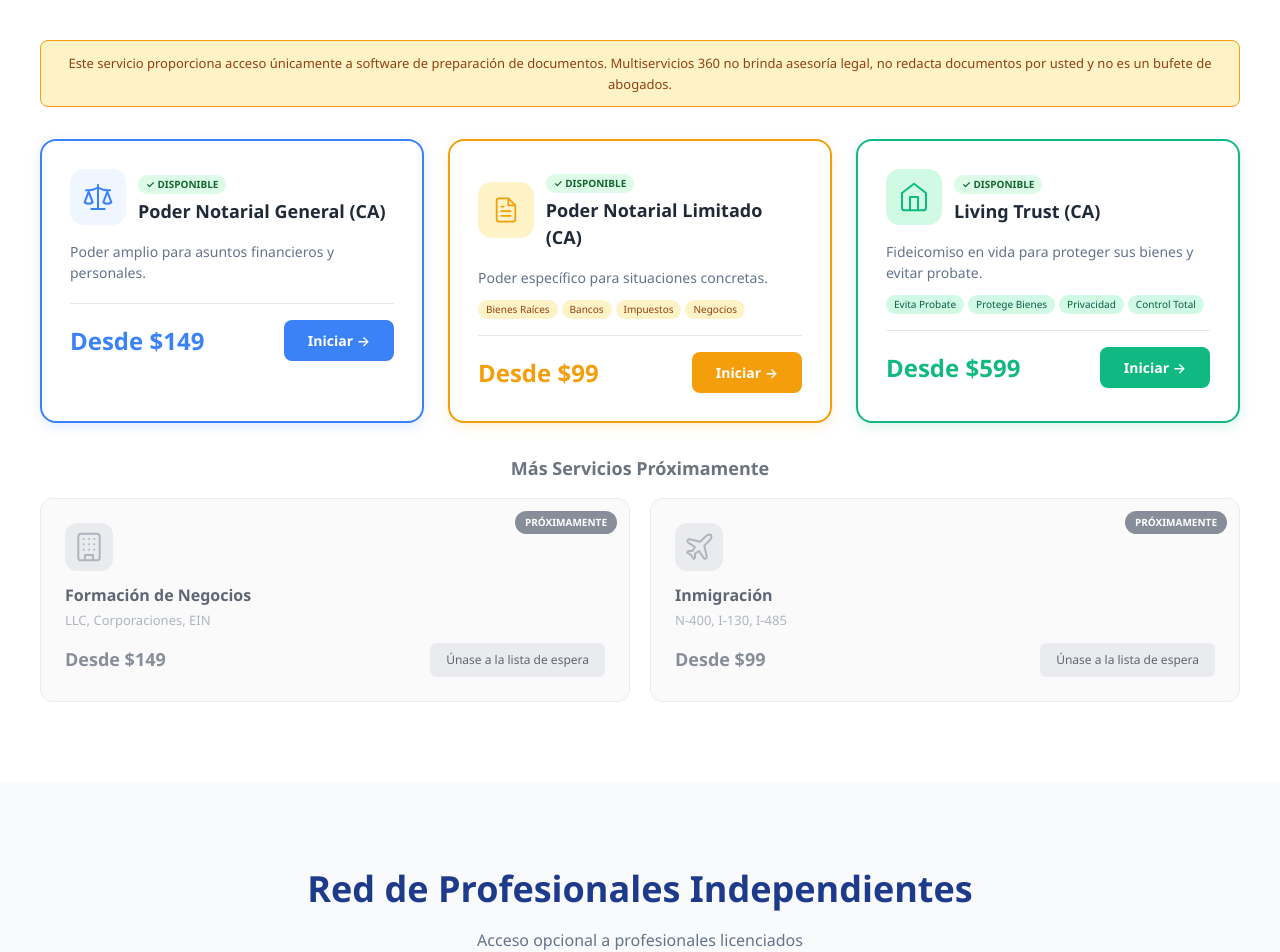
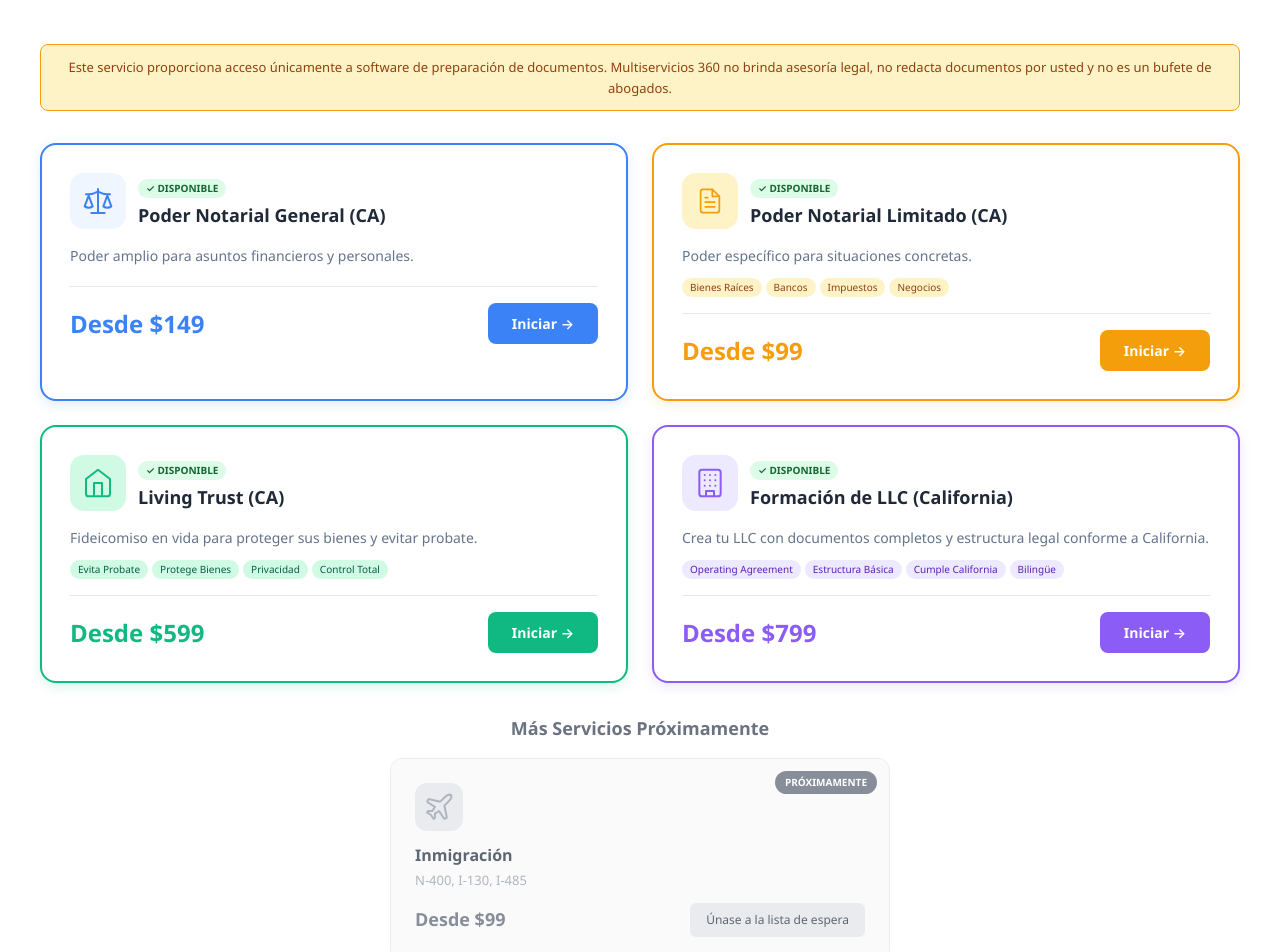
Before and after one commit to Ahorasi360/multiservicios360, a Next.js app: page / in a window 1280 px wide. Shown: the part 840-1792 px from the top of the page. Built offline with nearby package versions, Linux system fonts and the light colour scheme.

Commit message:
Activate LLC service on homepage - remove Coming Soon

```diff
--- a/app/page.js
+++ b/app/page.js
@@ -32,8 +32,8 @@ const TRANSLATIONS = {
       subtitle: 'Multiservicios 360 es una plataforma tecnológica bilingüe que permite a las personas preparar sus propios documentos legales utilizando herramientas guiadas de software.',
       ctaGeneral: 'Crear Poder General',
       ctaLimited: 'Crear Poder Limitado',
-      ctaTrust: 'Crear Living Trust',
       ctaTrust: 'Crear Fideicomiso en Vida',
+      ctaLLC: 'Crear LLC en California',
       trust1: '100% Bilingüe',
       trust2: 'Autoayuda Legal',
       trust3: 'California',
@@ -65,13 +65,15 @@ const TRANSLATIONS = {
         cta: 'Iniciar',
         features: ['Evita Probate', 'Protege Bienes', 'Privacidad', 'Control Total'],
       },
+      llc: {
+        title: 'Formación de LLC (California)',
+        desc: 'Crea tu LLC con documentos completos y estructura legal conforme a California.',
+        price: 'Desde $799',
+        cta: 'Iniciar',
+        features: ['Operating Agreement', 'Estructura Básica', 'Cumple California', 'Bilingüe'],
+      },
       comingSoon: 'PRÓXIMAMENTE',
       waitlist: 'Únase a la lista de espera',
-      business: {
-        title: 'Formación de Negocios',
-        desc: 'LLC, Corporaciones, EIN',
-        price: 'Desde $149',
-      },
       immigration: {
         title: 'Inmigración',
         desc: 'N-400, I-130, I-485',
@@ -126,6 +128,7 @@ const TRANSLATIONS = {
       ctaGeneral: 'Create General POA',
       ctaLimited: 'Create Limited POA',
       ctaTrust: 'Create Living Trust',
+      ctaLLC: 'Create California LLC',
       ctaSecondary: 'View Services',
       trust1: '100% Bilingual',
       trust2: 'Legal Self-Help',
@@ -158,13 +161,15 @@ const TRANSLATIONS = {
         cta: 'Start',
         features: ['Avoid Probate', 'Protect Assets', 'Privacy', 'Full Control'],
       },
+      llc: {
+        title: 'LLC Formation (California)',
+        desc: 'Create your LLC with complete documents and legal structure compliant with California.',
+        price: 'From $799',
+        cta: 'Start',
+        features: ['Operating Agreement', 'Basic Structure', 'CA Compliant', 'Bilingual'],
+      },
       comingSoon: 'COMING SOON',
       waitlist: 'Join the waitlist',
-      business: {
-        title: 'Business Formation',
-        desc: 'LLC, Corporations, EIN',
-        price: 'From $149',
-      },
       immigration: {
         title: 'Immigration',
         desc: 'N-400, I-130, I-485',
@@ -229,7 +234,7 @@ export default function HomePage() {
           .hero-preview { display: none !important; }
           .trust-badges { flex-direction: column !important; gap: 12px !important; align-items: center; }
           .services-grid { grid-template-columns: 1fr !important; }
-          .services-grid-3 { grid-template-columns: 1fr !important; }
+          .services-grid-4 { grid-template-columns: 1fr !important; }
           .team-grid { grid-template-columns: repeat(2, 1fr) !important; }
           .why-grid { grid-template-columns: 1fr 1fr !important; gap: 24px !important; }
           .footer-grid { grid-template-columns: 1fr !important; gap: 32px !important; text-align: center; }
@@ -309,7 +314,7 @@ export default function HomePage() {
         )}
       </nav>
 
-      {/* Hero Section - THREE CTAs */}
+      {/* Hero Section - FOUR CTAs */}
       <section style={{ background: 'linear-gradient(135deg, #1E3A8A 0%, #1E40AF 50%, #1D4ED8 100%)', color: 'white', padding: '60px 16px', position: 'relative', overflow: 'hidden' }}>
         <div style={{ position: 'absolute', top: 0, left: 0, right: 0, bottom: 0, backgroundImage: 'radial-gradient(circle at 20% 50%, rgba(255,255,255,0.1) 0%, transparent 50%)' }} />
         <div style={{ maxWidth: '1200px', margin: '0 auto', position: 'relative', zIndex: 1 }}>
@@ -326,7 +331,7 @@ export default function HomePage() {
                 {t.hero.subtitle}
               </p>
 
-              {/* THREE CTA BUTTONS */}
+              {/* FOUR CTA BUTTONS */}
               <div className="hero-buttons" style={{ display: 'flex', gap: '12px', marginBottom: '32px', flexWrap: 'wrap' }}>
                 <Link href="/poa" style={{ display: 'inline-flex', alignItems: 'center', gap: '8px', padding: '14px 24px', backgroundColor: '#FCD34D', color: '#1E3A8A', textDecoration: 'none', borderRadius: '10px', fontWeight: '700', fontSize: '14px', boxShadow: '0 4px 14px rgba(252, 211, 77, 0.4)' }}>
                   {t.hero.ctaGeneral} <ArrowRightIcon />
@@ -336,6 +341,9 @@ export default function HomePage() {
                 </Link>
                 <Link href="/trust" style={{ display: 'inline-flex', alignItems: 'center', gap: '8px', padding: '14px 24px', backgroundColor: '#10B981', color: 'white', textDecoration: 'none', borderRadius: '10px', fontWeight: '700', fontSize: '14px', boxShadow: '0 4px 14px rgba(16, 185, 129, 0.4)' }}>
                   {t.hero.ctaTrust} <ArrowRightIcon />
+                </Link>
+                <Link href="/llc" style={{ display: 'inline-flex', alignItems: 'center', gap: '8px', padding: '14px 24px', backgroundColor: 'rgba(255,255,255,0.15)', color: 'white', textDecoration: 'none', borderRadius: '10px', fontWeight: '700', fontSize: '14px', border: '2px solid rgba(255,255,255,0.4)', boxShadow: '0 4px 14px rgba(0,0,0,0.1)' }}>
+                  {t.hero.ctaLLC} <ArrowRightIcon />
                 </Link>
               </div>
 
@@ -357,20 +365,12 @@ export default function HomePage() {
                     { icon: <ScaleIcon />, label: 'General POA', link: '/poa' },
                     { icon: <FileTextIcon />, label: 'Limited POA', link: '/limited-poa' },
                     { icon: <HomeIcon />, label: 'Living Trust', link: '/trust' },
-                    { icon: <BuildingIcon />, label: 'LLC', link: null },
+                    { icon: <BuildingIcon />, label: 'LLC', link: '/llc' },
                   ].map((item, i) => (
-                    item.link ? (
                     <Link key={i} href={item.link} style={{ backgroundColor: 'rgba(255,255,255,0.1)', borderRadius: '14px', padding: '20px', textAlign: 'center', textDecoration: 'none', color: 'white', transition: 'background 0.2s' }}>
                       <div style={{ marginBottom: '8px', opacity: '0.9' }}>{item.icon}</div>
                       <div style={{ fontWeight: '700', fontSize: '14px' }}>{item.label}</div>
                     </Link>
-                    ) : (
-                      <div key={i} style={{ backgroundColor: 'rgba(255,255,255,0.1)', borderRadius: '14px', padding: '20px', textAlign: 'center', position: 'relative' }}>
-                        <div style={{ position: 'absolute', top: '8px', right: '8px', backgroundColor: '#F59E0B', color: 'white', fontSize: '8px', padding: '2px 6px', borderRadius: '10px' }}>SOON</div>
-                        <div style={{ marginBottom: '8px', opacity: '0.9' }}>{item.icon}</div>
-                        <div style={{ fontWeight: '700', fontSize: '14px' }}>{item.label}</div>
-                      </div>
-                    )
                   ))}
                 </div>
               </div>
@@ -379,7 +379,7 @@ export default function HomePage() {
         </div>
       </section>
 
-      {/* Services Section - 3 ACTIVE + 2 COMING SOON */}
+      {/* Services Section - 4 ACTIVE + 1 COMING SOON */}
       <section id="services" className="section-padding" style={{ padding: '80px 16px', backgroundColor: 'white' }}>
         <div style={{ maxWidth: '1200px', margin: '0 auto' }}>
           <div style={{ textAlign: 'center', marginBottom: '48px' }}>
@@ -390,8 +390,8 @@ export default function HomePage() {
             <p style={{ fontSize: '13px', color: '#92400E', margin: 0, lineHeight: '1.6' }}>{t.services.disclaimer}</p>
           </div>
 
-          {/* 3 ACTIVE SERVICES */}
-          <div className="services-grid-3" style={{ display: 'grid', gridTemplateColumns: 'repeat(3, 1fr)', gap: '24px', marginBottom: '32px' }}>
+          {/* 4 ACTIVE SERVICES */}
+          <div className="services-grid-4" style={{ display: 'grid', gridTemplateColumns: 'repeat(2, 1fr)', gap: '24px', marginBottom: '32px' }}>
             {/* GENERAL POA - ACTIVE */}
             <div style={{ backgroundColor: 'white', borderRadius: '16px', padding: '28px', border: '2px solid #3B82F6', boxShadow: '0 4px 12px rgba(59, 130, 246, 0.15)' }}>
               <div style={{ display: 'flex', alignItems: 'center', gap: '12px', marginBottom: '16px' }}>
@@ -455,28 +455,46 @@ export default function HomePage() {
                 </Link>
               </div>
             </div>
+
+            {/* LLC - ACTIVE */}
+            <div style={{ backgroundColor: 'white', borderRadius: '16px', padding: '28px', border: '2px solid #8B5CF6', boxShadow: '0 4px 12px rgba(139, 92, 246, 0.15)' }}>
+              <div style={{ display: 'flex', alignItems: 'center', gap: '12px', marginBottom: '16px' }}>
+                <div style={{ width: '56px', height: '56px', backgroundColor: '#EDE9FE', borderRadius: '14px', display: 'flex', alignItems: 'center', justifyContent: 'center', color: '#8B5CF6' }}><BuildingIcon /></div>
+                <div>
+                  <div style={{ backgroundColor: '#DCFCE7', color: '#166534', padding: '2px 8px', borderRadius: '10px', fontSize: '10px', fontWeight: '600', marginBottom: '4px', display: 'inline-block' }}>✓ {language === 'es' ? 'DISPONIBLE' : 'AVAILABLE'}</div>
+                  <h3 style={{ fontSize: '18px', fontWeight: '700', color: '#1F2937', margin: 0 }}>{t.services.llc.title}</h3>
+                </div>
+              </div>
+              <p style={{ fontSize: '14px', color: '#64748B', marginBottom: '12px', lineHeight: '1.5' }}>{t.services.llc.desc}</p>
+              <div style={{ display: 'flex', flexWrap: 'wrap', gap: '4px', marginBottom: '16px' }}>
+                {t.services.llc.features.map((feature, i) => (
+                  <span key={i} style={{ backgroundColor: '#EDE9FE', color: '#5B21B6', padding: '2px 8px', borderRadius: '20px', fontSize: '10px', fontWeight: '500' }}>{feature}</span>
+                ))}
+              </div>
+              <div style={{ borderTop: '1px solid #E5E7EB', paddingTop: '16px', display: 'flex', justifyContent: 'space-between', alignItems: 'center' }}>
+                <span style={{ fontSize: '24px', fontWeight: '800', color: '#8B5CF6' }}>{t.services.llc.price}</span>
+                <Link href="/llc" style={{ padding: '10px 24px', backgroundColor: '#8B5CF6', color: 'white', textDecoration: 'none', borderRadius: '8px', fontWeight: '600', fontSize: '14px' }}>
+                  {t.services.llc.cta} →
+                </Link>
+              </div>
+            </div>
           </div>
 
-          {/* COMING SOON SERVICES */}
+          {/* COMING SOON - ONLY IMMIGRATION */}
           <h3 style={{ fontSize: '18px', fontWeight: '600', color: '#6B7280', marginBottom: '16px', textAlign: 'center' }}>{language === 'es' ? 'Más Servicios Próximamente' : 'More Services Coming Soon'}</h3>
-          <div className="services-grid" style={{ display: 'grid', gridTemplateColumns: 'repeat(2, 1fr)', gap: '20px' }}>
-            {[
-              { key: 'business', icon: <BuildingIcon />, color: '#8B5CF6' },
-              { key: 'immigration', icon: <PlaneIcon />, color: '#EC4899' },
-            ].map((service) => (
-              <div key={service.key} style={{ backgroundColor: '#F9FAFB', borderRadius: '12px', padding: '24px', border: '1px solid #E5E7EB', opacity: 0.8, position: 'relative' }}>
+          <div style={{ maxWidth: '500px', margin: '0 auto' }}>
+            <div style={{ backgroundColor: '#F9FAFB', borderRadius: '12px', padding: '24px', border: '1px solid #E5E7EB', opacity: 0.8, position: 'relative' }}>
               <div style={{ position: 'absolute', top: '12px', right: '12px', backgroundColor: '#6B7280', color: 'white', padding: '4px 10px', borderRadius: '20px', fontSize: '10px', fontWeight: '600' }}>{t.services.comingSoon}</div>
-                <div style={{ width: '48px', height: '48px', backgroundColor: '#E5E7EB', borderRadius: '12px', display: 'flex', alignItems: 'center', justifyContent: 'center', marginBottom: '12px', color: '#9CA3AF' }}>{service.icon}</div>
-                <h4 style={{ fontSize: '16px', fontWeight: '600', color: '#374151', marginBottom: '4px' }}>{t.services[service.key].title}</h4>
-                <p style={{ fontSize: '13px', color: '#9CA3AF', marginBottom: '12px' }}>{t.services[service.key].desc}</p>
+              <div style={{ width: '48px', height: '48px', backgroundColor: '#E5E7EB', borderRadius: '12px', display: 'flex', alignItems: 'center', justifyContent: 'center', marginBottom: '12px', color: '#9CA3AF' }}><PlaneIcon /></div>
+              <h4 style={{ fontSize: '16px', fontWeight: '600', color: '#374151', marginBottom: '4px' }}>{t.services.immigration.title}</h4>
+              <p style={{ fontSize: '13px', color: '#9CA3AF', marginBottom: '12px' }}>{t.services.immigration.desc}</p>
               <div style={{ display: 'flex', justifyContent: 'space-between', alignItems: 'center' }}>
-                  <span style={{ fontSize: '18px', fontWeight: '700', color: '#6B7280' }}>{t.services[service.key].price}</span>
-                  <Link href={`/waitlist?service=${service.key}`} style={{ padding: '8px 16px', backgroundColor: '#E5E7EB', color: '#374151', textDecoration: 'none', borderRadius: '6px', fontWeight: '500', fontSize: '12px' }}>
+                <span style={{ fontSize: '18px', fontWeight: '700', color: '#6B7280' }}>{t.services.immigration.price}</span>
+                <Link href="/waitlist?service=immigration" style={{ padding: '8px 16px', backgroundColor: '#E5E7EB', color: '#374151', textDecoration: 'none', borderRadius: '6px', fontWeight: '500', fontSize: '12px' }}>
                   {t.services.waitlist}
                 </Link>
               </div>
             </div>
-            ))}
           </div>
         </div>
       </section>
@@ -545,6 +563,9 @@ export default function HomePage() {
               <Link href="/trust" style={{ display: 'inline-flex', alignItems: 'center', gap: '8px', padding: '14px 24px', backgroundColor: '#10B981', color: 'white', textDecoration: 'none', borderRadius: '10px', fontWeight: '700', fontSize: '14px' }}>
                 {t.hero.ctaTrust} <ArrowRightIcon />
               </Link>
+              <Link href="/llc" style={{ display: 'inline-flex', alignItems: 'center', gap: '8px', padding: '14px 24px', backgroundColor: '#8B5CF6', color: 'white', textDecoration: 'none', borderRadius: '10px', fontWeight: '700', fontSize: '14px' }}>
+                {t.hero.ctaLLC} <ArrowRightIcon />
+              </Link>
             </div>
             <a href="tel:8552467274" style={{ display: 'flex', alignItems: 'center', gap: '8px', color: '#1E3A8A', fontWeight: '600', textDecoration: 'none', fontSize: '16px' }}>
               <PhoneIcon /> {t.cta.call}: 855.246.7274
@@ -573,7 +594,7 @@ export default function HomePage() {
                 <li><Link href="/poa" style={{ color: '#94A3B8', textDecoration: 'none', fontSize: '13px', lineHeight: '2' }}>General Power of Attorney</Link></li>
                 <li><Link href="/limited-poa" style={{ color: '#94A3B8', textDecoration: 'none', fontSize: '13px', lineHeight: '2' }}>Limited Power of Attorney</Link></li>
                 <li><Link href="/trust" style={{ color: '#94A3B8', textDecoration: 'none', fontSize: '13px', lineHeight: '2' }}>California Living Trust</Link></li>
-                <li><span style={{ color: '#64748B', fontSize: '13px', lineHeight: '2' }}>LLC Formation (Coming Soon)</span></li>
+                <li><Link href="/llc" style={{ color: '#94A3B8', textDecoration: 'none', fontSize: '13px', lineHeight: '2' }}>{language === 'es' ? 'Formación de LLC (California)' : 'LLC Formation (California)'}</Link></li>
               </ul>
             </div>
             <div>
```
Lines whose indentation alone changed are shown as unchanged.
